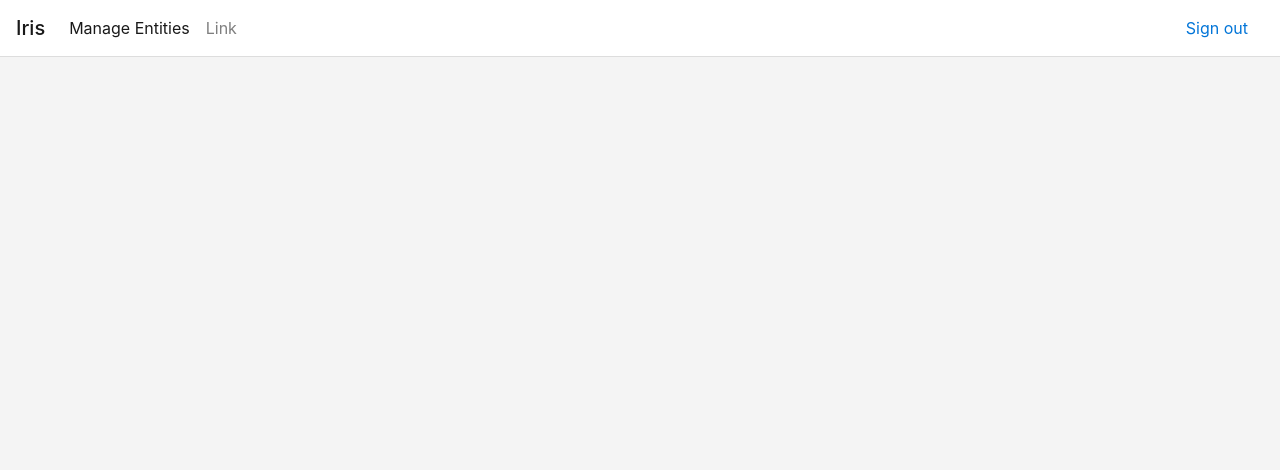
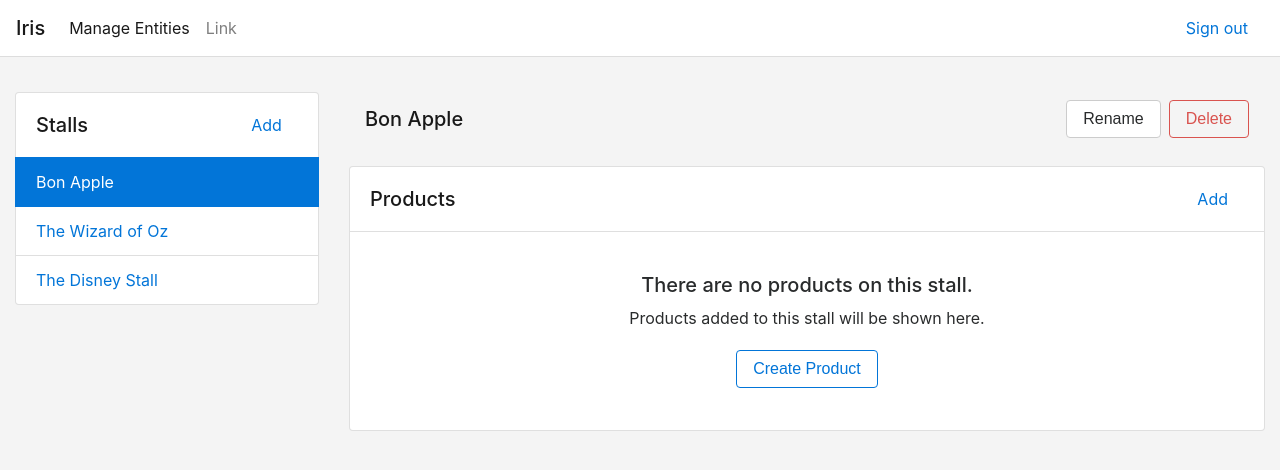
Before and after one commit to kahihia/ad2, a Django app: page /entity_management/stalls/1/ in a window 1280 px wide. Shown: the top 470 px of the page. Run offline with Django 3.2, Linux system fonts and the light colour scheme; data comes from the database, SQL or seed files in the repository; some libraries are stand-ins or nearby versions.

Commit message:
Made new Product model

```diff
--- a/IrisOnline/settings.py
+++ b/IrisOnline/settings.py
@@ -124,3 +124,6 @@ STATIC_URL = '/static/'
 STATICFILES_DIRS = [
     os.path.join(BASE_DIR, "static"),
 ]
+
+MEDIA_ROOT = '/Iris/media/'
+MEDIA_URL = '/media/'
--- a/entity_management/admin.py
+++ b/entity_management/admin.py
@@ -4,4 +4,3 @@ from .models import *
 # Register your models here.
 admin.site.register(Stall)
 admin.site.register(Product)
-admin.site.register(ProductTag)
--- a/entity_management/models.py
+++ b/entity_management/models.py
@@ -3,27 +3,26 @@ from django.db.models import (
     CharField,
     DecimalField,
     ForeignKey,
+    ImageField,
+    PositiveIntegerField,
     CASCADE
 )
 
 
 class Stall(Model):
-    name = CharField(max_length = 64)
+    name = CharField(max_length=64)
 
     def __str__(self):
         return self.name
 
 
 class Product(Model):
-    name = CharField(max_length = 64)
-    price = DecimalField(decimal_places = 2, max_digits = 10)
-    stall = ForeignKey(Stall, on_delete = CASCADE)
-    description = CharField(max_length = 256)
+    name = CharField(max_length=64)
+    description = CharField(max_length=256)
+    photo = ImageField(default='/static/images/product.png')
+    price = DecimalField(decimal_places=2, max_digits=10)
+    stall = ForeignKey(Stall, on_delete=CASCADE)
+    quantity = PositiveIntegerField(default=0)
 
     def __str__(self):
         return f"{self.name} - {self.stall}"
-
-
-class ProductTag(Model):
-    product = ForeignKey(Product, on_delete = CASCADE)
-    content = CharField(max_length = 64)
--- a/templates/entity_management.html
+++ b/templates/entity_management.html
@@ -59,6 +59,138 @@
 </nav>
 
 <div id="master-detail">
+
+    <div id="stall-list">
+        <ul class="list-group">
+            <nav class="list-group-item navbar navbar-toggleable-md navbar-light">
+                <h1 class="navbar-nav navbar-brand mr-auto" href="#">Stalls</h1>
+                <div class="nav-item my-2 my-lg-0">
+                    <a class="nav-link" href="#" data-toggle="modal" data-target="#create-stall-modal">Add</a>
+                </div>
+            </nav>
+
+            {% if stalls %}
+
+                {% for stall in stalls %}
+
+                    {% if stall.id == active_stall.id %}
+                        <li class="list-group-item active">{{ stall.name }}</li>
+                    {% else %}
+                        <a class="list-group-item" href="/entity_management/stalls/{{ stall.id }}/">
+                            {{ stall.name }}
+                        </a>
+                    {% endif %}
+
+                {% endfor %}
+
+            {% else %}
+                <!--No stall message-->
+                <div class="list-group-item empty-message">
+                    <div>
+                        <h5 class="empty-message-text">There's nothing here.</h5>
+                        <div>Stalls added to Iris will be shown here.</div>
+                        <button class="btn btn-outline-primary" data-toggle="modal" data-target="#create-stall-modal">
+                            Create
+                            Stall
+                        </button>
+                    </div>
+                </div>
+
+            {% endif %}
+
+        </ul>
+    </div>
+
+    <div id="product-list">
+
+        {% if active_stall %}
+            <nav class="navbar navbar-toggleable-md navbar-light" id="stall-navbar">
+                <h1 class="navbar-nav navbar-brand mr-auto">
+                    {{ active_stall.name }}
+                </h1>
+
+                <div class="nav-item mr-sm-2">
+                    <button class="nav-link btn btn-secondary" href="#" data-toggle="modal"
+                            data-target="#rename-stall-modal">Rename
+                    </button>
+                </div>
+
+
+                <button class="nav-item nav-link btn btn-outline-danger" href="#" data-toggle="modal"
+                        data-target="#confirm-delete-stall-modal">Delete
+                </button>
+            </nav>
+
+        {% endif %}
+
+
+        <ul class="list-group">
+            <nav class="list-group-item navbar navbar-toggleable-md navbar-light">
+
+                <h1 class="navbar-nav navbar-brand mr-auto">
+                    Products
+                </h1>
+
+
+                <div class="nav-item my-2 my-lg-0">
+                    <a class="nav-link" href="#" data-toggle="modal" data-target="#create-product-modal">Add</a>
+                </div>
+            </nav>
+
+            <!--Select a stall message-->
+
+            {% if not active_stall %}
+
+                <div class="list-group-item empty-message">
+                    <h5 class="empty-message-text">Select a stall from the left to see its products</h5>
+                </div>
+
+            {% else %}
+
+                {% if products %}
+
+                    {% for product in products %}
+                        <div class="card product-card" style="width: 20rem;">
+                            <img class="card-img-top img-fluid" src="{{ product.photo }}" alt="Card image cap">
+                            <div class="card-block">
+                                <h4 class="card-title">{{ product.name }}</h4>
+                                <p class="card-text">{{ product.description }}</p>
+
+                            </div>
+                            <ul class="list-group list-group-flush">
+                                <li class="list-group-item "><b
+                                        class="col-sm-5">Price</b> {{ product.price }}</li>
+                                <li class="list-group-item"><b
+                                        class="col-sm-5">Quantity</b> {{ product.quantity }}</li>
+                            </ul>
+                            <div class="card-block">
+                                <a href="#" class="btn btn-primary" data-toggle="modal"
+                                   data-target="#edit-product-{{ product.id }}-modal">Modify</a>
+                            </div>
+                        </div>
+                    {% endfor %}
+
+                {% else %}
+
+                    <!--No products message-->
+                    <div class="list-group-item empty-message" id="empty-stall-message">
+                        <div>
+                            <h5 class="empty-message-text">There are no products on this stall.</h5>
+                            <div>Products added to this stall will be shown here.</div>
+                            <button class="btn btn-outline-primary" data-toggle="modal"
+                                    data-target="#create-product-modal">
+                                Create Product
+                            </button>
+                        </div>
+                    </div>
+
+                {% endif %}
+
+            {% endif %}
+
+        </ul>
+    </div>
+</div>
 
 {# TODO: Delete old#}
 {#<div id="master-detail">#}
```
Also changed, not shown: db.sqlite3, entity_management/migrations/0002_auto_20170626_0649.py (added), static/images/product.png (added).
